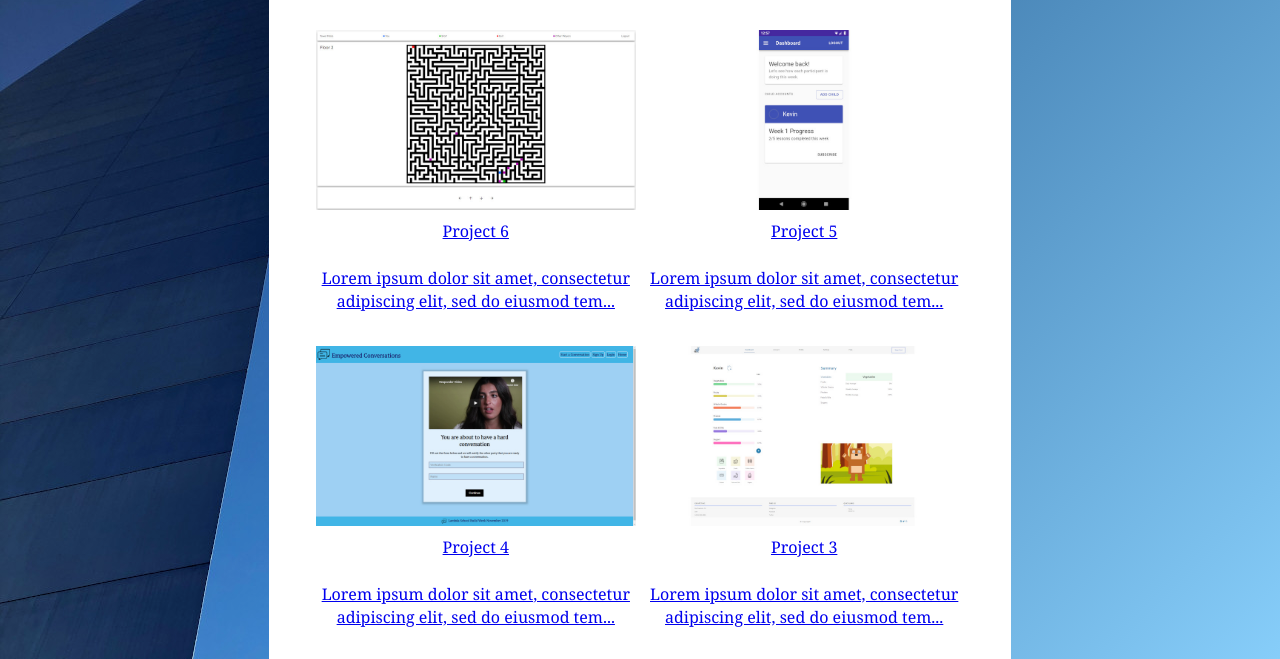
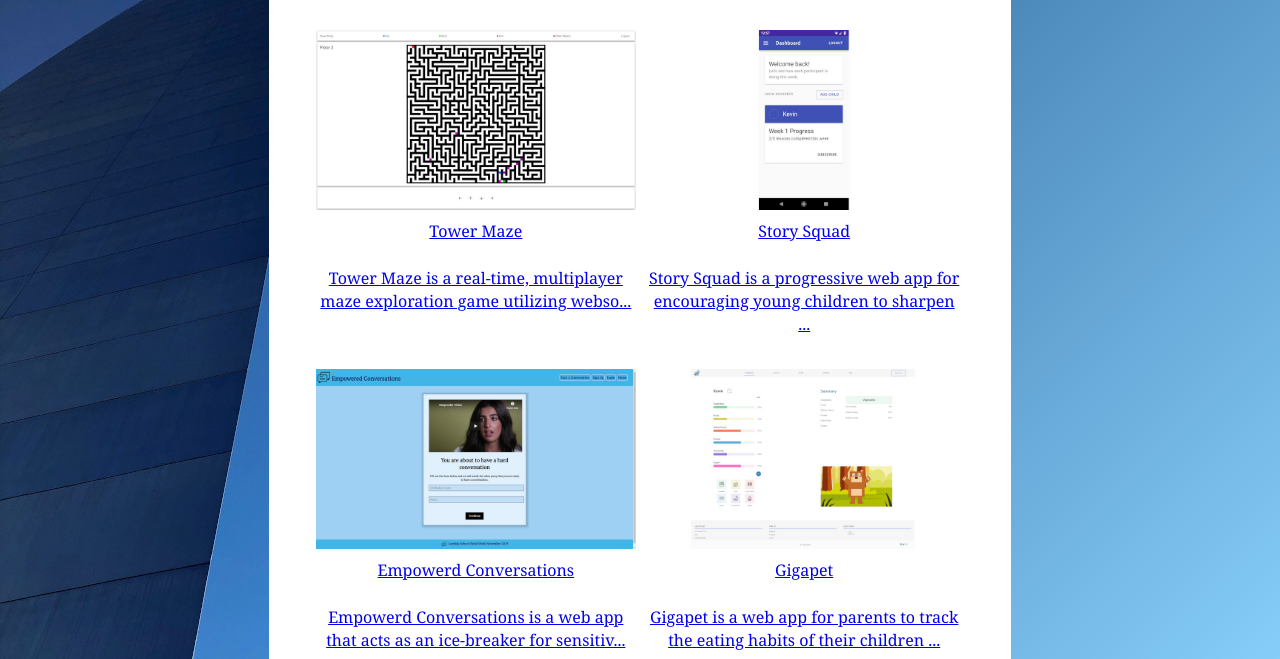
Before and after one commit to EricBanker12/portfolio-react, a Gatsby site: page /portfolio in a window 1280 px wide. Shown: the part 134-793 px from the top of the page. Built offline with nearby package versions, Linux system fonts and the light colour scheme; Gatsby itself is replaced by a stand-in of ours; some packages are replaced by stand-ins of ours.

Commit message:
add project details

```diff
--- a/src/data/portfolio.js
+++ b/src/data/portfolio.js
@@ -19,7 +19,7 @@ const data = [
       {
         link: 'https://github.com/Wunderlist-bw/User-Interface/tree/eric-banker',
         text: 'GitHub Repository',
-      }
+      },
     ],
     website: 'https://brave-goldwasser-c0f535.netlify.com/',
   },
@@ -29,52 +29,104 @@ const data = [
     paragraphs: [`An online favorites list, My Top Nine allows users to create
     accounts and form categorized lists of up to 9 items.`],
     bullets: [
+      `Performed as a front-end developer on a remote team of 5 consisting of 1 UI developer,
+      3 front-end developers, and 1 back-end developer.`,
       'Constructed a themed and responsive single page application with customized Bootstrap 4.0 styling.',
       'Programmed functional, state managed forms for creation and editing of categorized list entries.',
       'Built using React and Bootstrap.',
       {
         link: 'https://github.com/bw-my-top-nine/front-end',
         text: 'GitHub Repository',
-      }
+      },
     ],
     website: 'https://my-top-nine-app.netlify.com/',
   },
   {
-    title: 'Project 3',
+    title: 'Gigapet',
     image: Image3,
-    paragraphs: [` Lorem ipsum dolor sit amet, consectetur adipiscing elit, sed do
-    eiusmod tempor incididunt ut labore et dolore magna aliqua. At augue
-    eget arcu dictum varius duis.`],
-    bullets: ['https://example.com'],
-    website: '',
+    paragraphs: [`Gigapet is a web app for parents to track the eating habits of their children
+    while motivating the kids by giving their digital pet energy with every meal.`],
+    bullets: [
+      `Performed as a front-end developer on a remote team of 6 consisting of 1 UI developer,
+      3 front-end developers, 1 back-end developer, and 1 UX Designer.`,
+      'Programmed modal popups, meal selection, meal history, and pet CSS animations.',
+      'Iorporated Redux for state management and worked with functional and classical React components',
+      'Built using React, Redux, and CSS.',
+      {
+        link: 'https://github.com/BW-Gigapet/Frontend',
+        text: 'GitHub Repository',
+      },
+    ],
+    website: 'https://giga-pet.netlify.com/',
   },
   {
-    title: 'Project 4',
+    title: 'Empowerd Conversations',
     image: Image4,
-    paragraphs: [` Lorem ipsum dolor sit amet, consectetur adipiscing elit, sed do
-    eiusmod tempor incididunt ut labore et dolore magna aliqua. At augue
-    eget arcu dictum varius duis.`],
-    bullets: ['https://example.com'],
-    website: '',
+    paragraphs: [`Empowerd Conversations is a web app that acts as an ice-breaker for
+    sensitive discussions by preparing the recipient with conversational advice prior
+    to starting the interpersonal communication.`],
+    bullets: [
+      `Performed as the sole back-end developer on a remote team of 4 consisting of 1 UI developer,
+      2 front-end developers, 1 back-end developer.`,
+      'Implemented secure authentication through JSON web tokens and hashed passwords with many salt rounds.',
+      `Wrote a complete REST-ful API with detailed documentation and testing, and communicted with a
+      PostgreSQL database and a 3rd party Twilio API for text messaging.`,
+      'Built using Node.js, Express, Knex.js, Jest, SuperTest, Authentication (JWT), and PostgreSQL.',
+      {
+        link: 'https://github.com/BW-EmpoweredConversations/Back-End',
+        text: 'GitHub Repository',
+      },
+    ],
+    website: 'https://romantic-shannon-065344.netlify.com/Start',
   },
   {
-    title: 'Project 5',
+    title: 'Story Squad',
     image: Image5,
     video: Video5,
-    paragraphs: [` Lorem ipsum dolor sit amet, consectetur adipiscing elit, sed do
-    eiusmod tempor incididunt ut labore et dolore magna aliqua. At augue
-    eget arcu dictum varius duis.`],
-    bullets: ['https://example.com'],
-    website: '',
+    paragraphs: [
+      `Story Squad is a progressive web app for encouraging young children to sharpen
+      their language, drawing, teamwork, and critical thinking skills through weekly competition.`,
+      `In the video above (if supported by your browser), I present the project details (0:00-1:50)
+      and showcase the web application (1:50-5:08) following my team's 2 months of work.`,
+    ],
+    bullets: [
+      `Built to the specifications of our stakeholder Story Squad, LLC., on a remote, crossfunctional
+      team of 1 UX Designer, 5 Full-Stack Developers, and later, 3 Data Scientists, over a 2 month period.`,
+      `Designed and implemented the back-end API and front-end interface for admin user management
+      and child user reception of the weekly competition prompts.`,
+      `Coded the API and interface for COPPA-compliant child user submissions in coordination with
+      Data Scientists for scanned handwriting to text conversion.`,
+      `Wrote large contributions to wiki documentation for components, pages, middleware, utils, and
+      database migrations.`,
+      'Built using Typescript, React, Material-UI, Node.js, TypeORM, Stripe, Jest, and SuperTest',
+      {
+        link: 'https://github.com/Lambda-School-Labs/story-squad-be',
+        text: 'Back-End GitHub Repository',
+      },
+      {
+        link: 'https://github.com/Lambda-School-Labs/story-squad-fe',
+        text: 'Front-End GitHub Repository',
+      },
+    ],
+    website: 'https://story-squad.netlify.com/',
   },
   {
-    title: 'Project 6',
+    title: 'Tower Maze',
     image: Image6,
-    paragraphs: [` Lorem ipsum dolor sit amet, consectetur adipiscing elit, sed do
-    eiusmod tempor incididunt ut labore et dolore magna aliqua. At augue
-    eget arcu dictum varius duis.`],
-    bullets: ['https://example.com'],
-    website: '',
+    paragraphs: [`Tower Maze is a real-time, multiplayer maze exploration game
+    utilizing websockets and depth-first traversal maze generation.`],
+    bullets: [
+      `Performed as a full-stack developer on a remote team of 5 full-stack developers.`,
+      'Programmed and optimized back-end world and maze generation working around database limitations.',
+      `Constructed sprites and canvas draw calls to display the mazes, adjusted styling for desktop and
+      mobile devices, and programmed keyboard input for the Angular front-end.`,
+      'Built using Python3, Django, Typescript, Angular, HTML5',
+      {
+        link: 'https://github.com/tower-maze',
+        text: 'GitHub Repositories',
+      },
+    ],
+    website: 'https://tower-maze.netlify.com/',
   },
 ]
 
```
